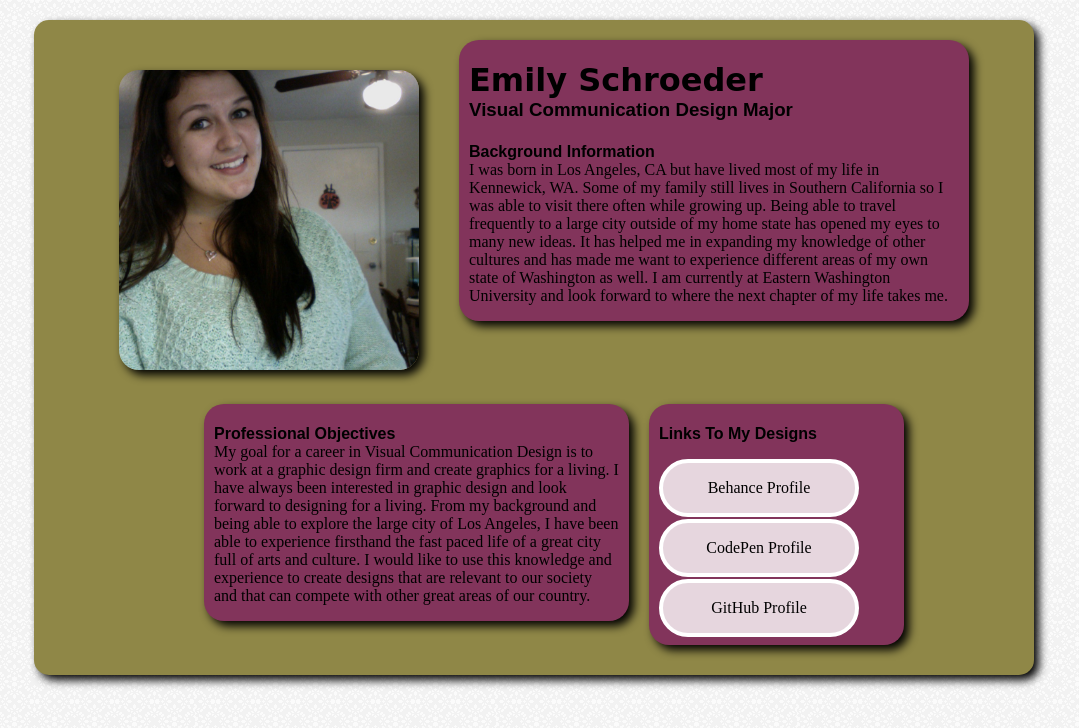
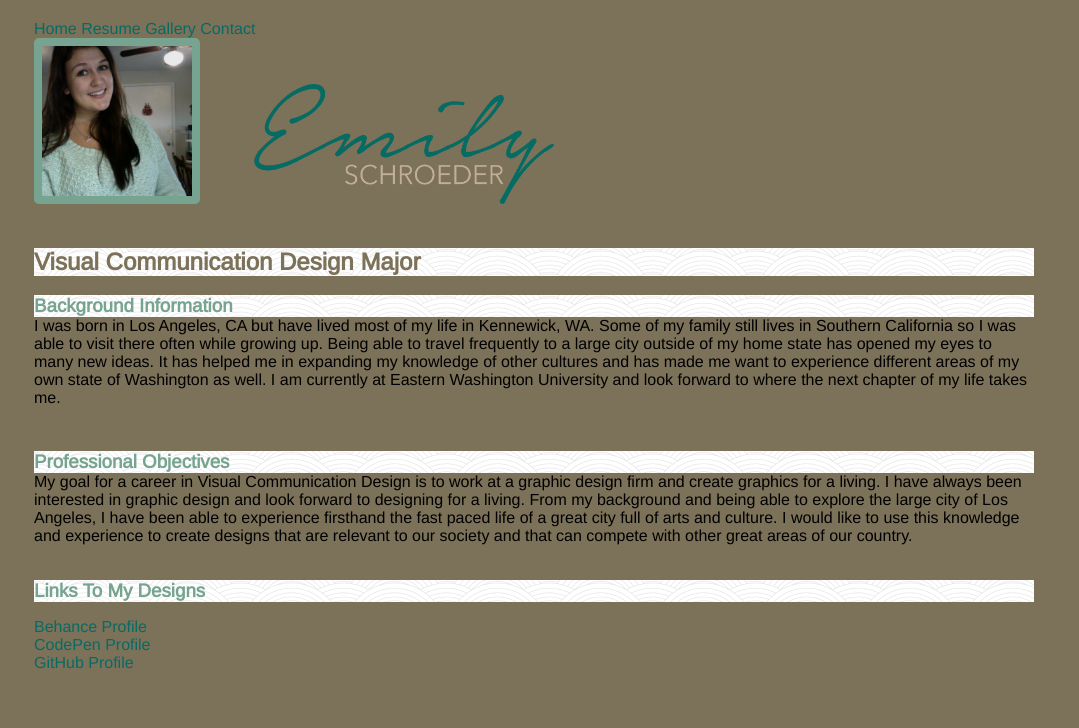
Before and after one commit to emschroeder/emschroeder.github.io, a plain HTML site: page index.html in a window 1280 px wide. Shown: the whole page, without its empty margins (106-1185 px from the left). Drawn offline with nearby package versions, Linux system fonts and the light colour scheme; a web font is replaced by a local one.

Commit message:
Added Everything from P1-Bio

```diff
--- a/css/styles.css
+++ b/css/styles.css
@@ -1,61 +1,65 @@
 /* Your Website Styles */
 
+body {
+  background: #7C7159;
+}
+
 .container {
-  background:#8F8747;
   max-width: 1000px;
   position: relative;
   border-radius: 15px;
   margin-top: 20px;
-  box-shadow: 5px 5px 10px black;
 }
 
-h1 {
-  margin-bottom: 0;
-  font-family: 'Paprika', cursive;
+.logo {
+  margin-left: 50px;
+  height: 30%;
+  width: 30%;
 }
 
-h3, h4 {
-  margin-bottom: 0px;
-  font-family: 'Rambla', sans-serif;
+h2 {
+  background: url('../img/arches.png');
+  margin-bottom: 0;
+font-family: 'Arimo', sans-serif;
+color: #7C7159;
 }
 
 h3 {
-  margin-top: 0;
+    background: url('../img/arches.png');
+  margin-bottom: 0px;
+font-family: 'Arimo', sans-serif;
+color: #77A490;
 }
+
 
 p {
   margin-top:0;
-  font-family: 'Ledger', serif;
+font-family: 'Arimo', sans-serif;
+color: black;
 }
 
 
 
 
 .grid_5 {
-  background: #82345B;
   padding: 0 10px 0 10px;
   border-radius: 20px;
   margin-bottom: 0;
   margin-top: 20px;
-  box-shadow: 5px 5px 10px black;
 }
 
 .grid_6 {
-  background: #82345B;
   padding: 0 10px 0 10px;
   margin-bottom: 10px;
   border-radius: 20px;
   margin-top: 20px;
-  box-shadow: 5px 5px 10px black;
 }
 
 .grid_3 {
-  background: #82345B;
   padding: 0 10px 0 10px;
   margin-bottom: 10px;
   margin-top: 20px;
   border-radius: 20px;
-  box-shadow: 5px 5px 10px black;
 }
 
 
@@ -66,38 +70,30 @@ ul {
 
 li {
   list-style: none;
-  width: 200px;
-  height: 50px;
-  text-align: center;
-  margin: 10px 10px 10px 0;
+  text-align: left;
 }
 
 a:link,
 a:visited {
-  font-family: 'Ledger', serif;
-  border: 4px solid white;
-  border-radius:30px;
-  color: black;
-  background: rgba(255,255,255, 0.8);
-  display: block;
-  height: 50px;
-  line-height: 50px;
+font-family: 'Arimo', sans-serif;
+  color: #086B63;
   text-decoration: none;
+    transition: .25s ease-in-out;
 }
 
 a:hover {
-  background: rgba(255,255,255, 0);
-  border-radius: 30px;
-  border: 4px solid white;
+  color: #77A490;
+  text-decoration: none;
+  transition: .25s ease-in-out;
 }
 
 
-.grid_4 img {
-  margin-top: 50px;
-  max-width:300px;
-  height:300px;
-  border-radius: 20px;
-  box-shadow: 5px 5px 10px black;
+.profilepic {
+  margin: 0px;
+  width: 150px;
+  height:150px;
+  border-radius: 5px;
+  border: 8px solid #77A490;
 }
 
 body {
--- a/index.html
+++ b/index.html
@@ -5,14 +5,16 @@
   <title>Emily Schroeder</title>
 
   <link rel="stylesheet" href="css/normalize.css">
-  <link href='http://fonts.googleapis.com/css?family=Paprika' rel='stylesheet' type='text/css'>
-  <link href='http://fonts.googleapis.com/css?family=Rambla' rel='stylesheet' type='text/css'>
-  <link href='http://fonts.googleapis.com/css?family=Ledger' rel='stylesheet' type='text/css'>
+<link href='http://fonts.googleapis.com/css?family=Arimo' rel='stylesheet' type='text/css'>
   <link rel="stylesheet" href="css/grid.css">
   <link rel="stylesheet" href="css/styles.css">
 
 </head>
-<body background="img/light_grey.png">
+
+
+
+
+<body>
 
 
 
@@ -20,39 +22,50 @@
 
 			<div class="container">
 
+					<a href="http://emschroeder.github.io/p1-bio">Home</a>
+					<a href="http://emschroeder.github.io/p2-resume">Resume</a>
+					<a href="http://emschroeder.github.io/p4-gallery">Gallery</a>
+					<a href="http://emschroeder.github.io/contact">Contact</a>
+
+
+
+		<div class="grid_12">
+		<img class="profilepic"  src="img/pic.jpg" alt="Imgur">
+
+<img class="logo"  src="img/personal-logo.png" alt="">
+</div>
+
 
 
 
 		<!-- Pic -->
 		<div class="grid_1"></div>
 		<div class="grid_4">
-		<img src="img/pic.jpg" alt="Imgur">
+
 			</div>
 
 		<!-- Intro -->
 
-		<div class="grid_6 omega">
-		<h1>Emily Schroeder</h1>
-		<h3>Visual Communication Design Major</h3>
-		<h4>Background Information</h4>
+		<div class="grid_12">
+		<h2>Visual Communication Design Major</h2>
+		<h3>Background Information</h3>
 		<p>I was born in Los Angeles, CA but have lived most of my life in Kennewick, WA. Some of my family still lives in Southern California so I was able to visit there often while growing up. Being able to travel frequently to a large city outside of my home state has opened my eyes to many new ideas. It has helped me in expanding my knowledge of other cultures and has made me want to experience different areas of my own state of Washington as well. I am currently at Eastern Washington University and look forward to where the next chapter of my life takes me.</p>
 			</div>
 
-			<div class="grid_12">
+
 
 			<!-- OBJECTIVES -->
-			<div class="grid_2 alpha"></div>
-			<div class="grid_5">
-<h4>Professional Objectives</h4>
+			<div class="grid_12">
+<h3>Professional Objectives</h3>
 <p>My goal for a career in Visual Communication Design is to work at a graphic design firm and create graphics for a living. I have always been interested in graphic design and look forward to designing for a living. From my background and being able to explore the large city of Los Angeles, I have been able to experience firsthand the fast paced life of a great city full of arts and culture. I would like to use this knowledge and experience to create designs that are relevant to our society and that can compete with other great areas of our country. </p>
 
-			</div>
+
 
 
 			<!-- LINKS -->
-			<div class="grid_3">
+			<div class="grid_12">
 
-<h4>Links To My Designs</h4>
+<h3>Links To My Designs</h3>
 
 <ul>
 <li><a href="https://www.behance.net/emschroeder">Behance Profile</a></li>
```
Also changed, not shown: img/arches.png (added), img/light_grey.png (deleted), img/personal-logo.png (added).
